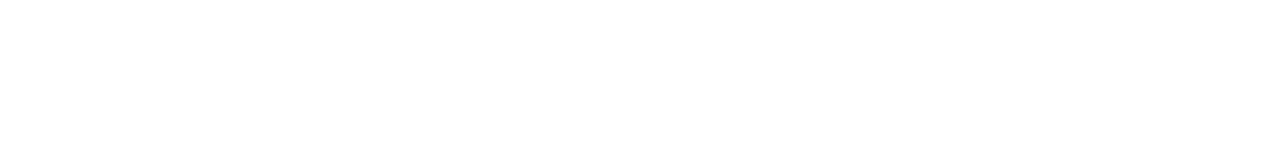
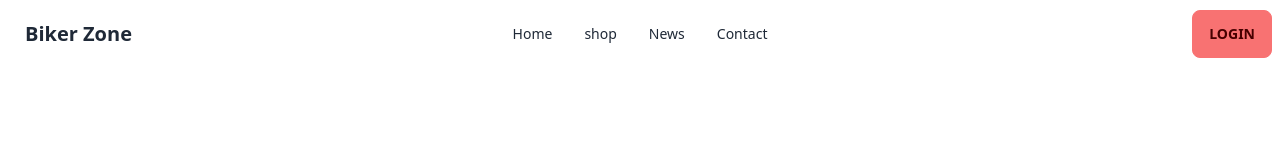
Before and after one commit to RashedAkash/biker-zone, a plain HTML site: page index.html in a window 1280 px wide. Drawn offline with nearby package versions, Linux system fonts and the light colour scheme.

Commit message:
navbar create

```diff
--- a/index.html
+++ b/index.html
@@ -8,7 +8,41 @@
   <script src="https://cdn.tailwindcss.com"></script>
 </head>
 <body>
-
+  <header>
+    <nav>
+      <div class="navbar bg-base-100">
+        <div class="navbar-start">
+          <div class="dropdown">
+            <label tabindex="0" class="btn btn-ghost lg:hidden">
+              <svg xmlns="http://www.w3.org/2000/svg" class="h-5 w-5" fill="none" viewBox="0 0 24 24" stroke="currentColor">
+                <path stroke-linecap="round" stroke-linejoin="round" stroke-width="2" d="M4 6h16M4 12h8m-8 6h16" />
+              </svg>
+            </label>
+            <ul tabindex="0" class="menu menu-sm dropdown-content mt-3 z-[1] p-2 shadow bg-base-100 rounded-box w-52">
+              <li><a>Home</a></li>
+              <li><a>shop</a></li>
+              <li><a>News</a></li>
+              <li><a>Contact</a></li>
+            </ul>
+          </div>
+          <a class="btn btn-ghost normal-case text-xl">Biker Zone</a>
+        </div>
+        <div class="navbar-center hidden lg:flex">
+          <ul class="menu menu-horizontal px-1">
+            <li><a>Home</a></li>
+            <li><a>shop</a></li>
+            <li><a>News</a></li>
+            <li><a>Contact</a></li>
+          </ul>
+        </div>
+        <div class="navbar-end">
+          <a class="btn btn-error">login</a>
+        </div>
+      </div>
+    </nav>
+  </header>
+  <main></main>
+  <footer></footer>
 
 </body>
 </html>
```
Also changed, not shown: tailwind.config.js (added, +8 -0 lines), images/icons/star-half-stroke-solid.svg (added), images/icons/star-regular.svg (added), images/icons/star-solid.svg (added), images/others/android.png (added), images/others/extrabike.png (added), images/others/faq.png (added), images/others/feature-bike.png (added), images/others/ios.png (added), images/others/latest1.png (added), images/others/latest2.png (added), images/others/latest3.png (added), images/others/user-1.png (added), images/others/user-2.png (added), 5 more files.
